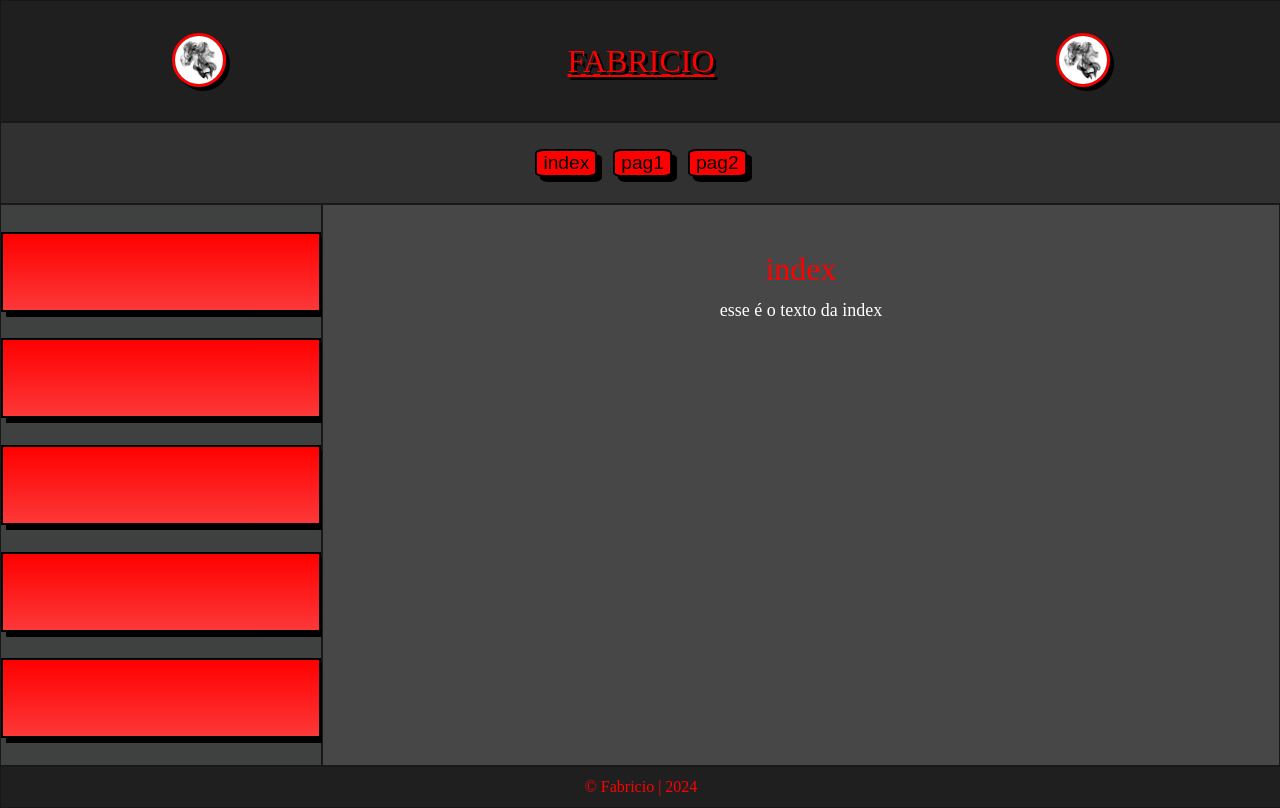
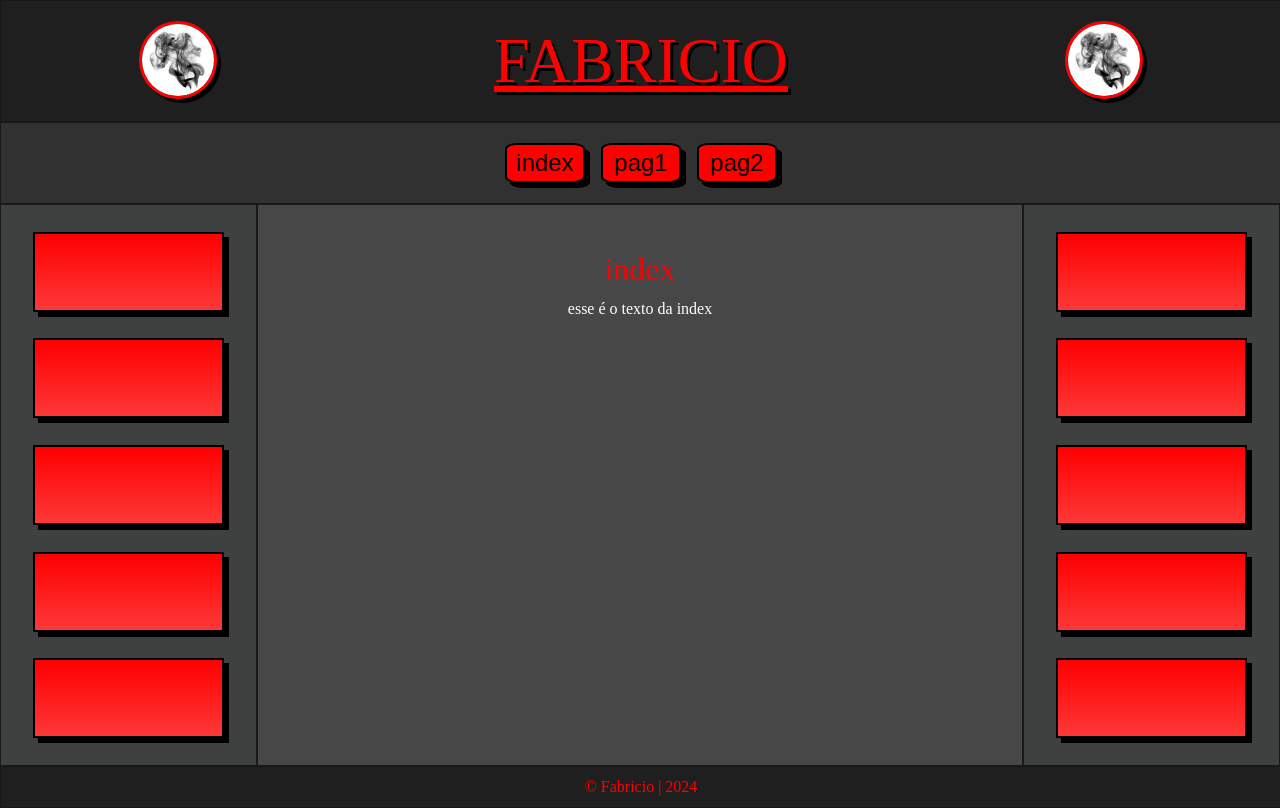
Before and after one commit to Hanso667/Web101, a plain HTML site: page index.html in a window 1280 px wide. Drawn offline with Linux system fonts and the light colour scheme.

Commit message:
Add files via upload

```diff
--- a/index.html
+++ b/index.html
@@ -13,16 +13,16 @@
 <body>
 
     <header class="main-header">
-        <a href="index.html"><img src="src/img/unnamed.jpg" width="48vh"></a>
+        <a href="index.html"><img src="src/img/unnamed.jpg"></a>
         <h1>FABRICIO</h1>
-        <a href="index.html"><img src="src/img/unnamed.jpg" width="48vh"></a>
+        <a href="index.html"><img src="src/img/unnamed.jpg"></a>
     </header>
 
     <header class="sub-header">
         <nav>
-            <a href="index.html"><button>index</button></a>
-            <a href="pag1.html"><button>pag1</button></a>
-            <a href="pag2.html"><button>pag2</button></a>
+            <a href="index.html"><button><p>index</p></button></a>
+            <a href="pag1.html"><button><p>pag1</p></button></a>
+            <a href="pag2.html"><button><p>pag2</p></button></a>
         </nav>
     </header>
     <div class="content">
@@ -40,6 +40,15 @@
             <br>
             <p>esse é o texto da index</p>
         </main>
+        <aside class="sidebar">
+            <nav class="side-buttons">
+                <a href=""><button></button></a>
+                <a href=""><button></button></a>
+                <a href=""><button></button></a>
+                <a href=""><button></button></a>
+                <a href=""><button></button></a>
+            </nav>
+            </aside>
     </div>
     <footer class="rodape">
         <p>&#169 Fabricio | 2024</p>
--- a/src/css/style.css
+++ b/src/css/style.css
@@ -10,19 +10,21 @@
 }
 
 .main-header h1 {
-    font-size: xx-large;
+    font-size: 8vh;
     color: red;
     text-decoration: underline;
     text-shadow: 3px 3px black;
 }
 
 .main-header img {
+    width: 9vh;
     border: 3px solid rgb(255, 0, 0);
     border-radius: 100%;
     box-shadow: 4px 4px black;
     transition: 1s;
 }
-.main-header img:hover{
+
+.main-header img:hover {
     transform: scale(1.1);
     transition: 1s;
 }
@@ -39,24 +41,31 @@
 }
 
 .sub-header nav {
+    width: 100%;
+    height: 100%;
     gap: 10px;
     display: flex;
     flex-direction: row;
-    justify-content: space-between;
+    align-items: center;
+    justify-content: center;
     gap: 2vh;
 }
-
 .sub-header button {
+    height: 5vh;
+    width: 10vh;
     background-color: rgb(255, 0, 0);
-    font-size: larger;
     border-radius: 15%;
     border: 2px solid black;
     box-shadow: 5px 5px black;
     text-decoration: none;
     transition: 1s;
 }
+.sub-header p{
+    font-size: 3vh;
+}
 
 .sub-header button:hover {
+    cursor: pointer;
     color: rgb(255, 255, 255);
     transform: scale(1.1);
     transition: 0.3s;
@@ -89,12 +98,12 @@
 
 .main-content h2 {
     margin-top: 6vh;
-    font-size: xx-large;
+    font-size: 4vh;
     color: red;
 }
 
 .main-content p {
-    font-size: large;
+    font-size: 2vh;
     color: white;
 }
 
@@ -107,9 +116,17 @@
 
 .side-buttons {
     height: 100%;
+    width: 100%;
     display: flex;
     flex-direction: column;
     justify-content: space-evenly;
+    align-items: center;
+}
+
+.side-buttons a {
+    width: 100%;
+    display: flex;
+    flex-direction: column;
     align-items: center;
 }
 
@@ -118,7 +135,7 @@
     border: 2px solid black;
     box-shadow: 5px 5px black;
     height: 10vh;
-    width: 40vh;
+    width: 75%;
     transition: 0.5s;
 }
 
@@ -148,5 +165,6 @@
 }
 
 .rodape p {
+    font-size: 2vh;
     color: rgb(255, 0, 0);
 }
```
Also changed, not shown: pag1.html (+12 -3 lines), pag2.html (+12 -3 lines).
